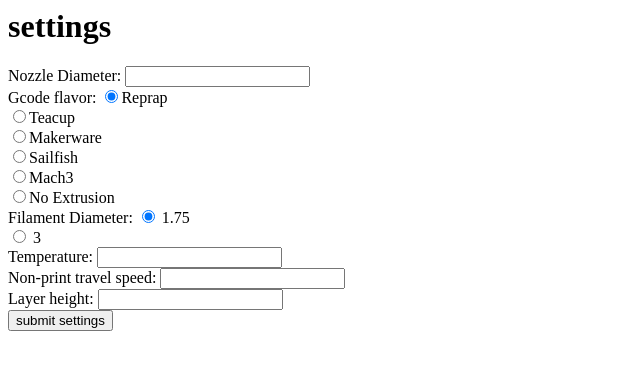
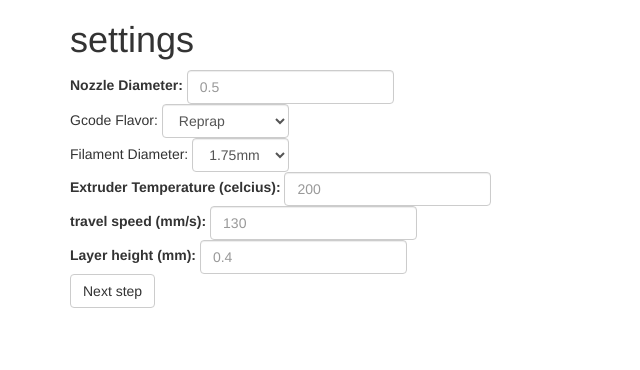
Before and after one commit to lmilekic/online-stl-slicer, a Sinatra app: page /settings in a window 1280 px wide. Shown: the top 370 px of the page, without its empty margins (0-640 px from the left). Run offline with Sinatra, Linux system fonts and the light colour scheme; some libraries are stand-ins or nearby versions.

Commit message:
prettied it up a bit

```diff
--- a/app.rb
+++ b/app.rb
@@ -20,9 +20,9 @@ get '/settings' do
 end
 
 post '/download' do
-  params.to_s
+  puts "params are:" + params.to_s
   command = Thread.new do
-    compile(params["filename"])
+    compile(params["filename"], params["nozzle_diameter"], params["flavor"], params["filament_diameter"], params["extruder_temperature"], params["non_print_travel_speed"], params["layer_height"])
   end
   @download_filename = params["filename"][0..-5] + ".gcode"
   erb :download
@@ -36,8 +36,7 @@ post '/getFile/:filename' do
   end
 end
 
-def compile(filename)
-  cmd = "Slic3r/bin/slic3r ./public/#{filename} --layer-height 0.2 --output ./public/"
+def compile(filename, nozzle_d, flavor, f_diameter, temp, speed, height )
+  cmd = "Slic3r/bin/slic3r ./public/#{filename} --nozzle-diameter #{nozzle_d} --gcode-flavor #{flavor} --filament-diameter #{f_diameter} --temperature #{temp} --travel-speed #{speed} --layer-height #{height} --output ./public/"
   value = `#{cmd}`
-  #send_file "./public/#{filename[0..-5]}.gcode", :filename => "#{filename[0..-5]}.gcode", :type => 'Application/octet-stream'
 end
--- a/views/download.erb
+++ b/views/download.erb
@@ -20,7 +20,8 @@ window.onload = function() {
   $("#download_link").hide();
 };
 </script>
-<a id="download_link" href="/<%=@download_filename%>" download> Download </a>
+
+<h3>Download your file here: <a id="download_link" href="/<%=@download_filename%>" download> Download </a></h3>
 
 
 
--- a/views/layout.erb
+++ b/views/layout.erb
@@ -1,4 +1,11 @@
+<html>
 <head>
-  <script src="https://ajax.googleapis.com/ajax/libs/jquery/2.1.3/jquery.min.js"></script>
+<script src="https://ajax.googleapis.com/ajax/libs/jquery/2.1.3/jquery.min.js"></script>
+
+<link rel="stylesheet" href="https://maxcdn.bootstrapcdn.com/bootstrap/3.3.4/css/bootstrap.min.css">
+<script src="https://maxcdn.bootstrapcdn.com/bootstrap/3.3.4/js/bootstrap.min.js"></script>
 </head>
-<%=yield%>
+<div class="container">
+  <%=yield%>
+</div>
+</html>
--- a/views/settings.erb
+++ b/views/settings.erb
@@ -1,33 +1,37 @@
 <html>
 <h1> settings </h1>
 
-<form action="/download" method="POST">
-  Nozzle Diameter: <input type="text" name="nozzle_diameter">
+<form class="form-inline" action="/download" method="POST">
+  <label for="nozzle_d">Nozzle Diameter: </label>
+  <input type="text" class="form-control" id="nozzle_d" name="nozzle_diameter" placeholder="0.5">
   <br>
-  Gcode flavor: <input type="radio" name="flavor" value="reprap" checked>Reprap
+  Gcode Flavor:
+  <select class="form-control" name="flavor">
+    <option value="reprap">Reprap</option>
+    <option value="teacup">Teacup</option>
+    <option value="makerware">Makerware</option>
+    <option value="sailfish">Sailfish</option>
+    <option value="mach3">Mach3</option>
+    <option value="no-extrusion">No Extrusion</option>
+  </select>
   <br>
-  <input type="radio" name="flavor" value="teacup">Teacup
+  Filament Diameter:
+  <select class="form-control" name="filament_diameter">
+    <option value="1.75"> 1.75mm </option>
+    <option value="3"> 3mm</option>
+  </select>
   <br>
-  <input type="radio" name="flavor" value="makerware">Makerware
+  <label for="extruder_temp">Extruder Temperature (celcius): </label>
+  <input type="text" class="form-control" id="extruder_temp" name="extruder_temperature" placeholder="200">
   <br>
-  <input type="radio" name="flavor" value="sailfish">Sailfish
+  <label for="travel_speed">travel speed (mm/s): </label>
+  <input type="text" class="form-control" id="travel_speed" name="non_print_travel_speed" placeholder="130">
   <br>
-  <input type="radio" name="flavor" value="mach3">Mach3
-  <br>
-  <input type="radio" name="flavor" value="no-extrusion">No Extrusion
-  <br>
-  Filament Diameter: <input type="radio" name="filament_diameter" value="1.75" checked> 1.75
-  <br>
-  <input type="radio" name="filament_diameter" value="3"> 3
-  <br>
-  Temperature: <input type="text" name="extruder_temperature">
-  <br>
-  Non-print travel speed: <input type="text" name="non_print_travel_speed">
-  <br>
-  Layer height: <input type="text" name="layer_height">
+  <label for="height">Layer height (mm): </label>
+  <input type="text" class="form-control" id="height" name="layer_height" placeholder="0.4">
   <br>
   <input type="hidden" name="filename" value="<%=@filename%>">
-  <input type="submit" value="submit settings">
+  <input class="btn btn-default"type="submit" value="Next step">
 </form>
 
 </html>
```
Also changed, not shown: views/form.erb (+8 -4 lines), views/show_image.erb (deleted, +0 -9 lines), views/thanks.erb (deleted, +0 -7 lines), 1 other file.
